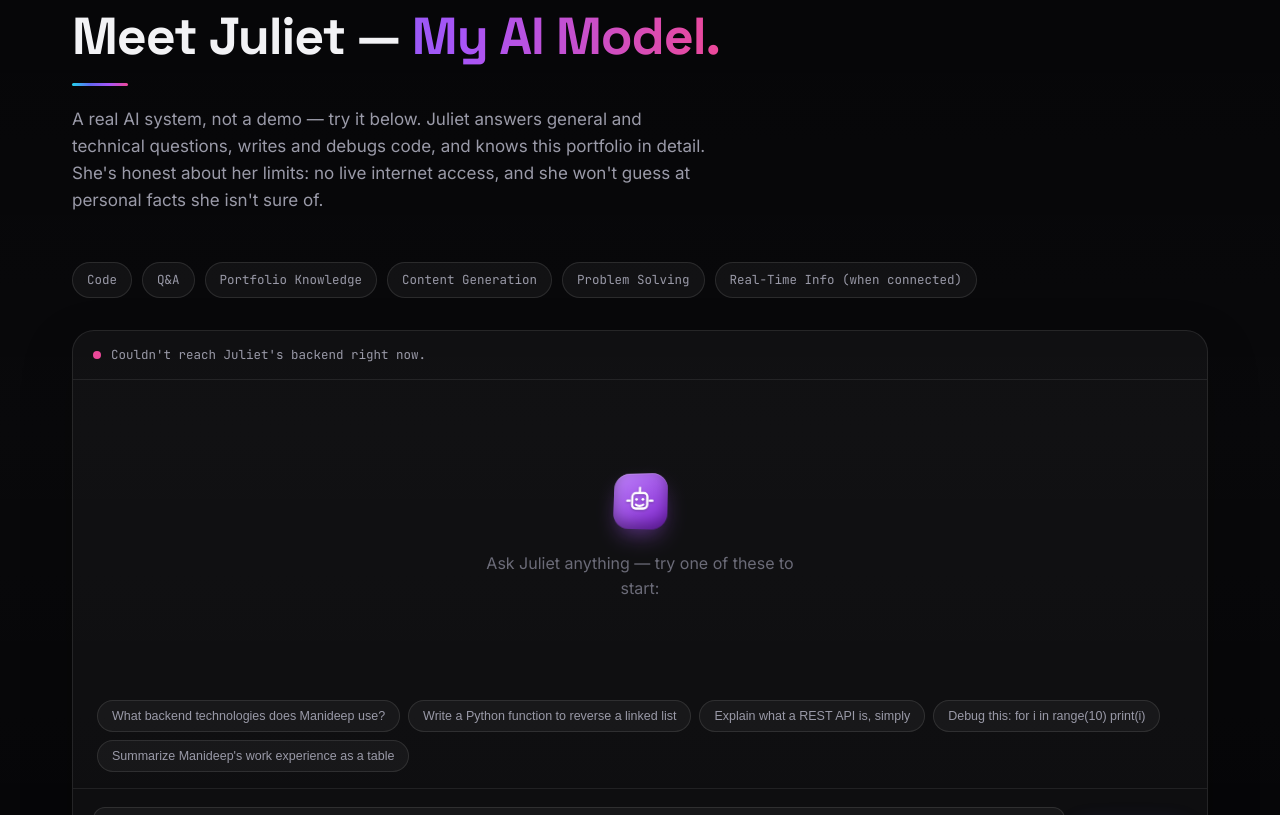
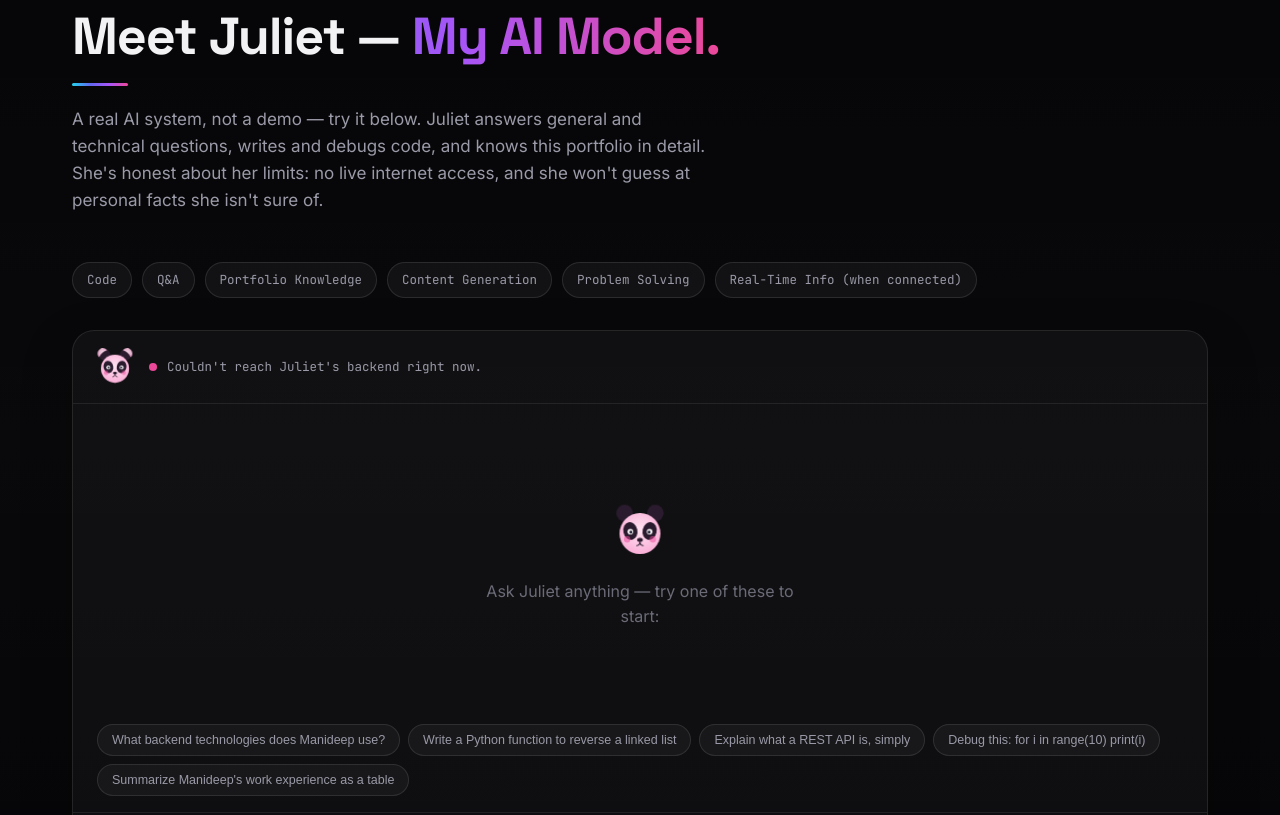
Before and after one commit to manideeppeyyala/manideep-portfolio-v2, a website: page index.html in a window 1280 px wide. Shown: the part 11185-12000 px from the top of the page. Drawn offline with nearby package versions, Linux system fonts and the light colour scheme; no server answers.

Commit message:
Add Juliet's own 3D animated pink panda avatar
Distinct visual identity from Romeo's dog: black ears with a pulse
animation, panda eye-patches, blinking eyes, and pulsing pink blush,
shown in the Meet Juliet console header and the empty state.

```diff
--- a/index.html
+++ b/index.html
@@ -578,13 +578,63 @@
 
     <div class="juliet-console">
       <div class="juliet-console-header">
-        <span class="juliet-status-dot" id="julietStatusDot"></span>
-        <span id="julietStatusText">Checking Juliet's connection…</span>
+        <span class="juliet-avatar juliet-avatar-sm" id="julietAvatarHeader">
+          <svg viewBox="0 0 100 100" class="juliet-svg">
+            <defs>
+              <radialGradient id="julietFaceGrad" cx="50%" cy="42%" r="65%">
+                <stop offset="0%" stop-color="#ffe4f2"/><stop offset="100%" stop-color="#f9a8d4"/>
+              </radialGradient>
+            </defs>
+            <ellipse class="juliet-ear juliet-ear-left" cx="26" cy="22" rx="13" ry="13" fill="#2a1b2e"/>
+            <ellipse class="juliet-ear juliet-ear-right" cx="74" cy="22" rx="13" ry="13" fill="#2a1b2e"/>
+            <circle cx="50" cy="54" r="32" fill="url(#julietFaceGrad)"/>
+            <ellipse cx="35" cy="50" rx="11" ry="14" fill="#2a1b2e" transform="rotate(-12 35 50)"/>
+            <ellipse cx="65" cy="50" rx="11" ry="14" fill="#2a1b2e" transform="rotate(12 65 50)"/>
+            <g class="juliet-eye">
+              <circle cx="35" cy="51" r="4.4" fill="#fff"/>
+              <circle cx="35.8" cy="51.8" r="2.3" fill="#1a1a2e"/>
+            </g>
+            <g class="juliet-eye">
+              <circle cx="65" cy="51" r="4.4" fill="#fff"/>
+              <circle cx="64.2" cy="51.8" r="2.3" fill="#1a1a2e"/>
+            </g>
+            <circle class="juliet-blush" cx="30" cy="63" r="5" fill="#ec4899" opacity="0.35"/>
+            <circle class="juliet-blush" cx="70" cy="63" r="5" fill="#ec4899" opacity="0.35"/>
+            <ellipse cx="50" cy="64" rx="4.5" ry="3.2" fill="#2a1b2e"/>
+            <path d="M50 67 Q50 72 45 73 M50 67 Q50 72 55 73" stroke="#2a1b2e" stroke-width="1.6" fill="none" stroke-linecap="round"/>
+            <path d="M18 8C10 12 8 22 14 28C18 20 24 14 32 12C28 8 22 6 18 8Z" fill="url(#julietFaceGrad)" opacity="0.9"/>
+            <path d="M82 8C90 12 92 22 86 28C82 20 76 14 68 12C72 8 78 6 82 8Z" fill="url(#julietFaceGrad)" opacity="0.9"/>
+          </svg>
+        </span>
+        <div class="juliet-console-header-text">
+          <span class="juliet-status-dot" id="julietStatusDot"></span>
+          <span id="julietStatusText">Checking Juliet's connection…</span>
+        </div>
       </div>
 
       <div class="juliet-output" id="julietOutput">
         <div class="juliet-empty-state" id="julietEmptyState">
-          <div class="icon-3d icon-3d-purple" id="julietEmptyIcon" style="margin:0 auto 16px;"><span class="icon-3d-face"></span></div>
+          <span class="juliet-avatar" style="margin:0 auto 16px;">
+            <svg viewBox="0 0 100 100" class="juliet-svg">
+              <ellipse class="juliet-ear juliet-ear-left" cx="26" cy="22" rx="13" ry="13" fill="#2a1b2e"/>
+              <ellipse class="juliet-ear juliet-ear-right" cx="74" cy="22" rx="13" ry="13" fill="#2a1b2e"/>
+              <circle cx="50" cy="54" r="32" fill="url(#julietFaceGrad)"/>
+              <ellipse cx="35" cy="50" rx="11" ry="14" fill="#2a1b2e" transform="rotate(-12 35 50)"/>
+              <ellipse cx="65" cy="50" rx="11" ry="14" fill="#2a1b2e" transform="rotate(12 65 50)"/>
+              <g class="juliet-eye">
+                <circle cx="35" cy="51" r="4.4" fill="#fff"/>
+                <circle cx="35.8" cy="51.8" r="2.3" fill="#1a1a2e"/>
+              </g>
+              <g class="juliet-eye">
+                <circle cx="65" cy="51" r="4.4" fill="#fff"/>
+                <circle cx="64.2" cy="51.8" r="2.3" fill="#1a1a2e"/>
+              </g>
+              <circle class="juliet-blush" cx="30" cy="63" r="5" fill="#ec4899" opacity="0.35"/>
+              <circle class="juliet-blush" cx="70" cy="63" r="5" fill="#ec4899" opacity="0.35"/>
+              <ellipse cx="50" cy="64" rx="4.5" ry="3.2" fill="#2a1b2e"/>
+              <path d="M50 67 Q50 72 45 73 M50 67 Q50 72 55 73" stroke="#2a1b2e" stroke-width="1.6" fill="none" stroke-linecap="round"/>
+            </svg>
+          </span>
           <p>Ask Juliet anything — try one of these to start:</p>
         </div>
       </div>
--- a/juliet-section.js
+++ b/juliet-section.js
@@ -111,11 +111,8 @@ function initJulietSection() {
   const form = document.getElementById("julietForm");
   const input = document.getElementById("julietInput");
   const suggestions = document.getElementById("julietSuggestions");
-  const emptyIcon = document.querySelector("#julietEmptyIcon .icon-3d-face");
 
   if (!form) return;
-
-  if (emptyIcon && window.SOCIAL_ICONS) emptyIcon.innerHTML = window.SOCIAL_ICONS.ai;
 
   if (suggestions) {
     suggestions.innerHTML = JULIET_EXAMPLE_PROMPTS.map(p => `<button type="button" class="juliet-chip">${p}</button>`).join("");
--- a/style.css
+++ b/style.css
@@ -718,6 +718,26 @@ img { max-width: 100%; display: block; }
   .romeo-panel { right: 16px; bottom: 16px; width: calc(100vw - 32px); height: calc(100vh - 100px); }
 }
 
+/* ===== Juliet's 3D panda avatar ===== */
+.juliet-avatar { display: inline-flex; width: 64px; height: 64px; flex-shrink: 0; }
+.juliet-avatar-sm { width: 44px; height: 44px; }
+.juliet-svg { width: 100%; height: 100%; overflow: visible; animation: julietBob 3.4s ease-in-out infinite; }
+@keyframes julietBob { 0%, 100% { transform: translateY(0) rotate(0deg); } 50% { transform: translateY(-3px) rotate(2deg); } }
+
+.juliet-ear-left { transform-origin: 26px 22px; animation: julietEarPulseL 3.8s ease-in-out infinite; }
+.juliet-ear-right { transform-origin: 74px 22px; animation: julietEarPulseR 3.8s ease-in-out infinite; animation-delay: 0.2s; }
+@keyframes julietEarPulseL { 0%, 85%, 100% { transform: scale(1) rotate(0deg); } 92% { transform: scale(1.12) rotate(-8deg); } }
+@keyframes julietEarPulseR { 0%, 85%, 100% { transform: scale(1) rotate(0deg); } 92% { transform: scale(1.12) rotate(8deg); } }
+
+.juliet-eye { transform-origin: center; animation: julietBlink 5s ease-in-out infinite; }
+@keyframes julietBlink { 0%, 90%, 100% { transform: scaleY(1); } 95% { transform: scaleY(0.15); } }
+
+.juliet-blush { animation: julietBlush 2.6s ease-in-out infinite; }
+@keyframes julietBlush { 0%, 100% { opacity: 0.35; } 50% { opacity: 0.55; } }
+
+.juliet-console-header { display: flex; align-items: center; gap: 12px; padding: 14px 20px; border-bottom: 1px solid rgba(255,255,255,0.08); }
+.juliet-console-header-text { display: flex; align-items: center; gap: 10px; font-family: var(--mono); font-size: 12.5px; color: var(--text-dim); }
+
 /* ===== Markdown content (Juliet / Romeo responses) ===== */
 .md-content p { margin-bottom: 10px; }
 .md-content p:last-child { margin-bottom: 0; }
@@ -749,10 +769,6 @@ img { max-width: 100%; display: block; }
 .juliet-console {
   background: var(--card); border: 1px solid var(--card-border); border-radius: 22px;
   overflow: hidden; box-shadow: 0 20px 50px rgba(0,0,0,0.3);
-}
-.juliet-console-header {
-  display: flex; align-items: center; gap: 10px; padding: 14px 20px;
-  border-bottom: 1px solid rgba(255,255,255,0.08); font-family: var(--mono); font-size: 12.5px; color: var(--text-dim);
 }
 .juliet-status-dot { width: 8px; height: 8px; border-radius: 50%; background: var(--text-dimmer); flex-shrink: 0; }
 .juliet-status-dot.online { background: var(--cyan); box-shadow: 0 0 8px var(--cyan); animation: statusPulse 2s ease-in-out infinite; }
```
